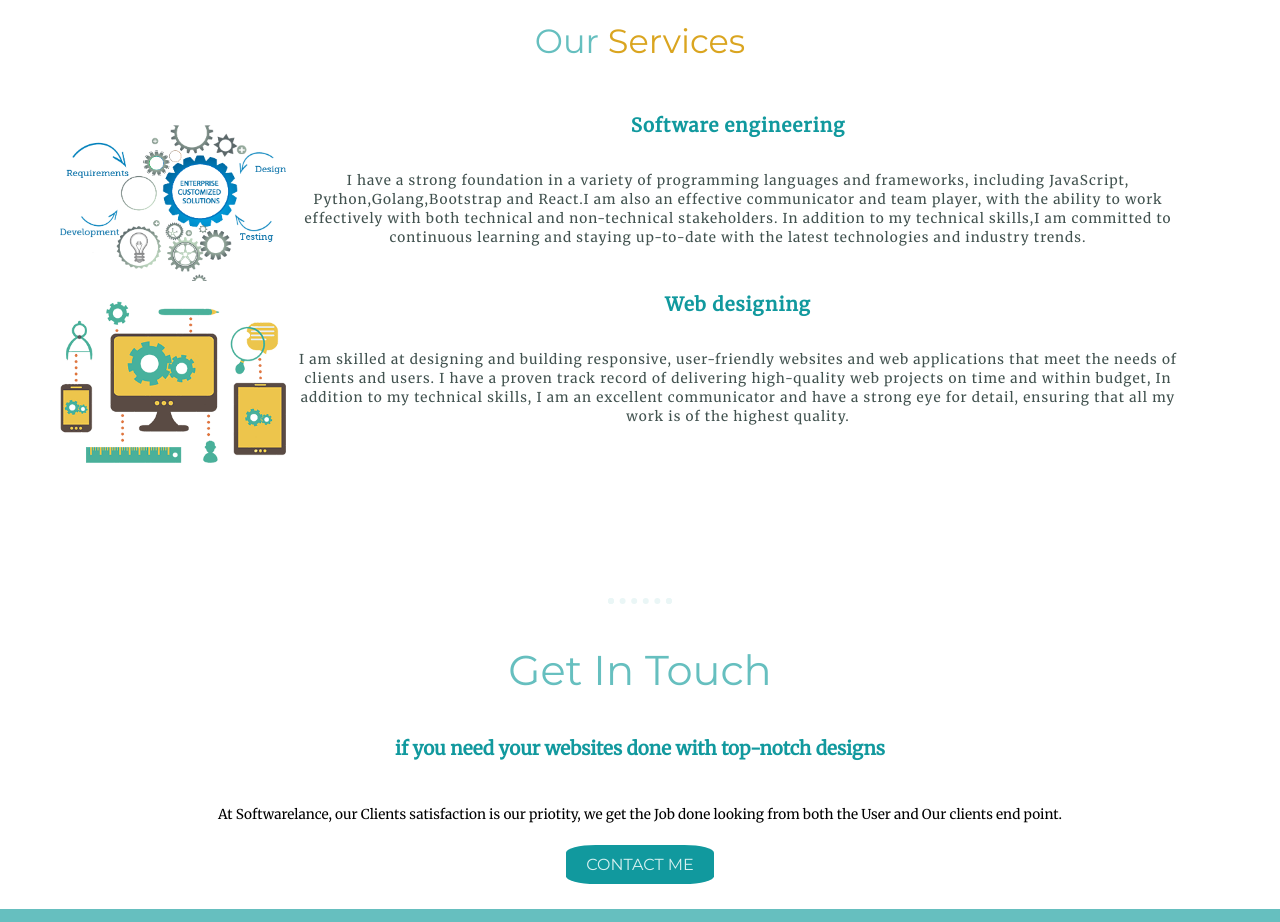
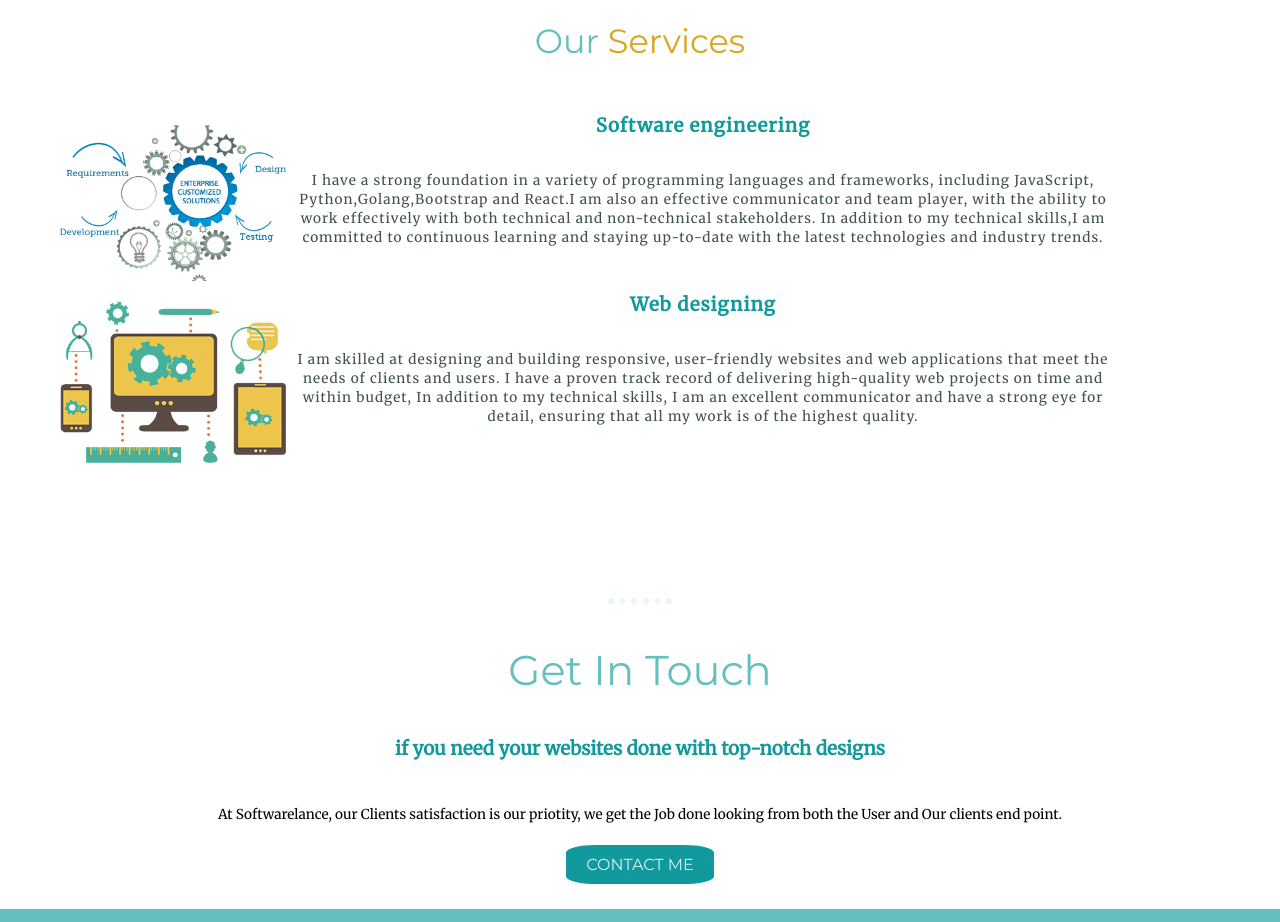
Before and after one commit to codercruiser/web-design, a plain HTML site: page index.html in a window 1280 px wide. Shown: the part 1400-2322 px from the top of the page. Drawn offline with Linux system fonts and the light colour scheme.

Commit message:
Update styles.css

```diff
--- a/css/styles.css
+++ b/css/styles.css
@@ -99,13 +99,14 @@ p{
     text-align:center;
 }
 .software-text{
-    font-weight: normal;
+       font-weight: normal;
     margin-bottom: 10px;
-    line-height: 1px;
+    line-height: 0.1px;
     color: rgb(64, 81, 78);
     padding-bottom: 20px;
     letter-spacing: 1px;
     margin: auto;
+    margin-right: 70px;
 }
 
 hr {
```
